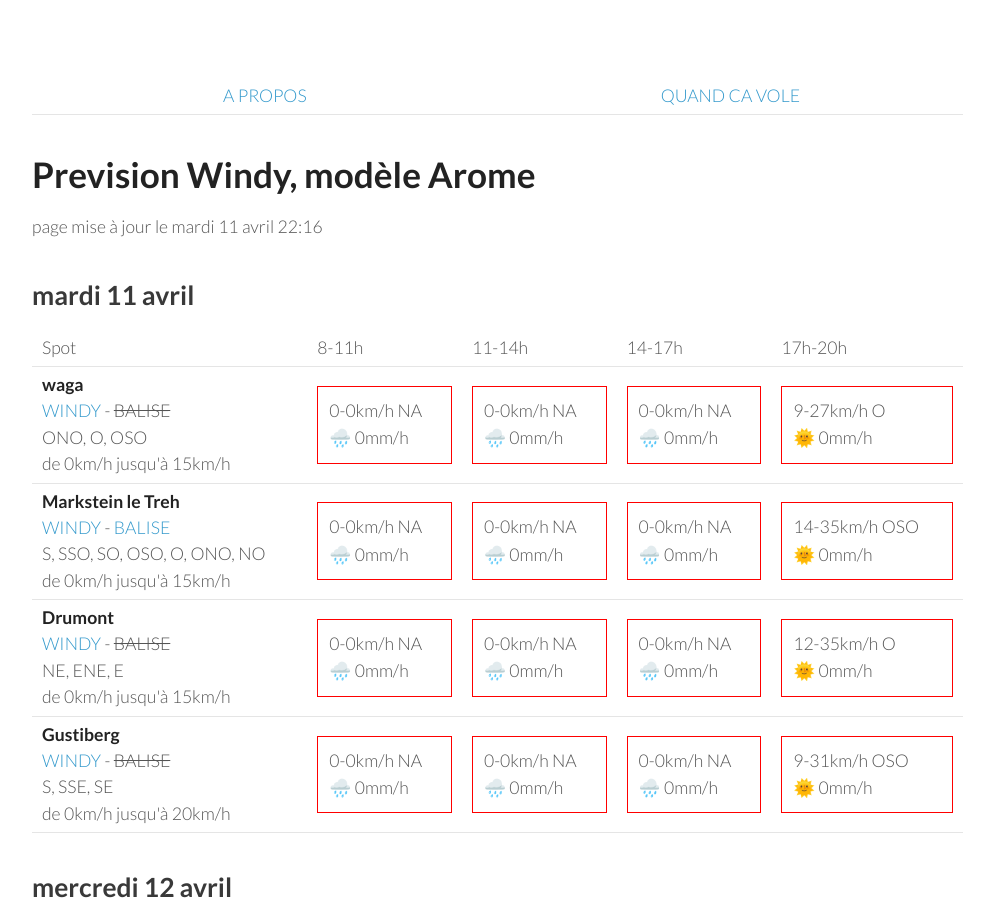
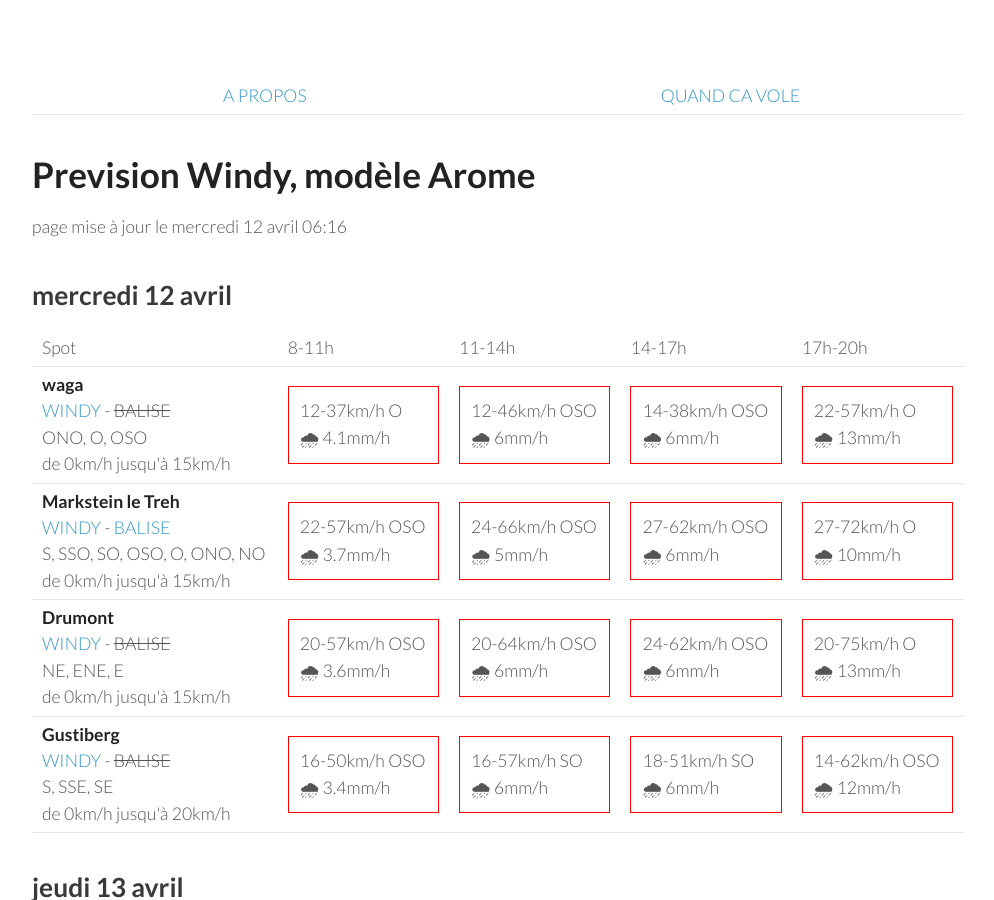
Before and after one commit to parapente-dans-le-nord/parapente-dans-le-nord.github.io, a Jekyll site: the page built from vosges.markdown, in a window 1280 px wide and 900 px high. Shown: the whole window, without its empty margins (26-1020 px from the left). Built offline with Jekyll 4.4.1, drawn with Linux system fonts in a browser that asks for light colours.

Commit message:
update index.markdown

```diff
--- a/vosges.markdown
+++ b/vosges.markdown
@@ -7,60 +7,8 @@ title:  "Tous les spots"
 {: .links}
 
 # Prevision Windy, modèle Arome
-page mise à jour le mardi 11 avril 22:16
+page mise à jour le mercredi 12 avril 06:16
 
-## mardi 11 avril
-
-{::nomarkdown}
-<table>
-  <tbody>
-    <tr>
-      <td>Spot</td>
-      <td>8-11h</td>
-      <td>11-14h</td>
-      <td>14-17h</td>
-      <td>17h-20h</td>
-    </tr>
-<tr>
-        <td><strong>waga</strong><br><a href="https://windy.com/47.903/6.996?47.900,6.983,15">WINDY</a> - <span class="no-balise"> BALISE </span><br> <span class="vent-favorable">ONO, O, OSO</span><br><span class="force-vent">de 0km/h jusqu'à 15km/h</span> </td>
-
-            <td><div class="not-flyable"><p>0-0km/h NA</p><p>🌧️ 0mm/h</p></div></td>
-            <td><div class="not-flyable"><p>0-0km/h NA</p><p>🌧️ 0mm/h</p></div></td>
-            <td><div class="not-flyable"><p>0-0km/h NA</p><p>🌧️ 0mm/h</p></div></td>
-            <td><div class="not-flyable"><p>9-27km/h O</p><p>🌞 0mm/h</p></div></td>
-
-    </tr>
-<tr>
-        <td><strong>Markstein le Treh</strong><br><a href="https://windy.com/47.926/7.012?47.505,7.012,8,m:eY1agmQ">WINDY</a> - <span class=""><a href="http://www.balisemeteo.com/balise.php?idBalise=136">BALISE</a> </span><br> <span class="vent-favorable">S, SSO, SO, OSO, O, ONO, NO</span><br><span class="force-vent">de 0km/h jusqu'à 15km/h</span> </td>
-
-            <td><div class="not-flyable"><p>0-0km/h NA</p><p>🌧️ 0mm/h</p></div></td>
-            <td><div class="not-flyable"><p>0-0km/h NA</p><p>🌧️ 0mm/h</p></div></td>
-            <td><div class="not-flyable"><p>0-0km/h NA</p><p>🌧️ 0mm/h</p></div></td>
-            <td><div class="not-flyable"><p>14-35km/h OSO</p><p>🌞 0mm/h</p></div></td>
-
-    </tr>
-<tr>
-        <td><strong>Drumont</strong><br><a href="https://windy.com/47.898/6.919?47.687,6.919,9,m:eYYagmG">WINDY</a> - <span class="no-balise"> BALISE </span><br> <span class="vent-favorable">NE, ENE, E</span><br><span class="force-vent">de 0km/h jusqu'à 15km/h</span> </td>
-
-            <td><div class="not-flyable"><p>0-0km/h NA</p><p>🌧️ 0mm/h</p></div></td>
-            <td><div class="not-flyable"><p>0-0km/h NA</p><p>🌧️ 0mm/h</p></div></td>
-            <td><div class="not-flyable"><p>0-0km/h NA</p><p>🌧️ 0mm/h</p></div></td>
-            <td><div class="not-flyable"><p>12-35km/h O</p><p>🌞 0mm/h</p></div></td>
-
-    </tr>
-<tr>
-        <td><strong>Gustiberg</strong><br><a href="https://windy.com/47.894/6.934?47.891,6.934,15,m:eYYagmI">WINDY</a> - <span class="no-balise"> BALISE </span><br> <span class="vent-favorable">S, SSE, SE</span><br><span class="force-vent">de 0km/h jusqu'à 20km/h</span> </td>
-
-            <td><div class="not-flyable"><p>0-0km/h NA</p><p>🌧️ 0mm/h</p></div></td>
-            <td><div class="not-flyable"><p>0-0km/h NA</p><p>🌧️ 0mm/h</p></div></td>
-            <td><div class="not-flyable"><p>0-0km/h NA</p><p>🌧️ 0mm/h</p></div></td>
-            <td><div class="not-flyable"><p>9-31km/h OSO</p><p>🌞 0mm/h</p></div></td>
-
-    </tr>
-
-</tbody>
-</table>
-{:/}
 ## mercredi 12 avril
 
 {::nomarkdown}
```
